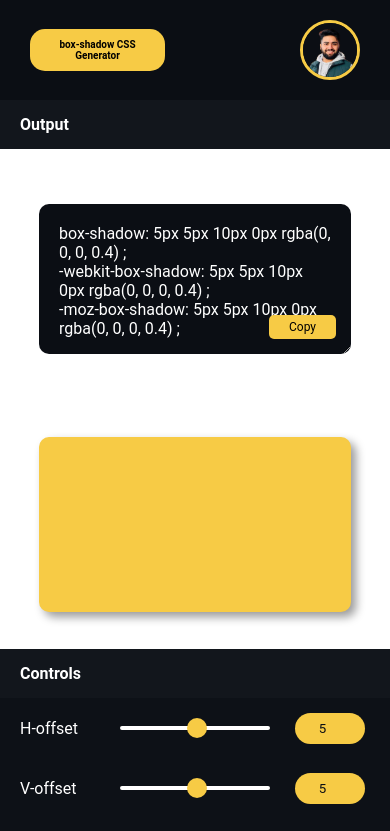
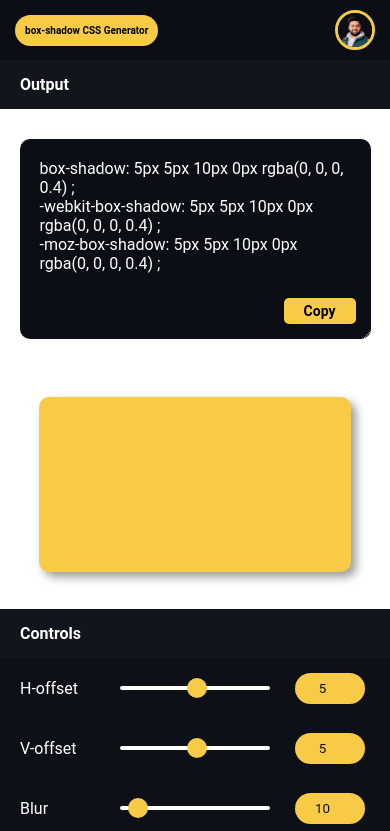
Before and after one commit to ShahirHossaini/css-shadow-generator, a React (Create React App) app: page / in a window 390 px wide. Shown: the top 831 px of the page. Built offline with nearby package versions, Linux system fonts and the light colour scheme.

Commit message:
Copy button dynamic text functionality added

```diff
--- a/src/App.css
+++ b/src/App.css
@@ -51,13 +51,12 @@ body {
   width: 240px;
 
   display: flex;
+  align-items: center;
 }
 
 .profile-photo {
   height: 60px;
   width: 60px;
-
-  background: green;
 
   border-radius: 50%;
 
@@ -294,7 +293,7 @@ body {
 }
 
 .code-container .code textarea {
-  height: 150px;
+  height: 100%;
   width: 100%;
 
   outline: none;
--- a/src/App.phone.css
+++ b/src/App.phone.css
@@ -4,7 +4,11 @@
   }
 
   .main-header {
-    height: 100px;
+    height: 60px;
+  }
+
+  .main-header > aside {
+    padding: 15px;
   }
 
   .title h1 {
@@ -12,9 +16,7 @@
 
     padding: 10px;
 
-    text-align: center;
-
-    border-radius: 15px;
+    border-radius: 20px;
   }
 
   .profile-name-username {
@@ -23,6 +25,11 @@
 
   .profile-container {
     flex-direction: row-reverse;
+  }
+
+  .profile-photo {
+    height: 40px;
+    width: 40px;
   }
 
   .main-body {
@@ -56,4 +63,15 @@
   input[type="checkbox"] + label p {
     font-size: 10px;
   }
+
+  .code-container .code {
+    height: 200px;
+    width: 90%;
+  }
+
+  .code-container .code button {
+    font-size: 14px;
+
+    font-weight: bold;
+  }
 }
--- a/src/components/Header.jsx
+++ b/src/components/Header.jsx
@@ -8,11 +8,13 @@ const Header = () => {
       <aside className="title">
         <h1>box-shadow CSS Generator</h1>
       </aside>
+
       <aside className="profile">
         <div className="profile-container">
           <div className="profile-photo">
             <img src={profilePhoto} alt="shahir dev profile" />
           </div>
+
           <div className="profile-name-username">
             <p>Shahir Hussaini</p>
             <a
--- a/src/components/OutputCode.jsx
+++ b/src/components/OutputCode.jsx
@@ -1,18 +1,29 @@
-import React from "react";
+import React, { useState } from "react";
 
 const OutputCode = ({ cssCode }) => {
   let cssStyle = cssCode();
   let OutPut = `box-shadow: ${cssStyle}; \n-webkit-box-shadow: ${cssStyle}; \n-moz-box-shadow: ${cssStyle};`;
 
+  const [copyText, setCopyText] = useState("Copy");
+
   const handleCopy = () => {
+    // Copy the output css to clipboard
     navigator.clipboard.writeText(OutPut);
+
+    // Change the Copy button text to Copied
+    setCopyText("Copied");
+
+    // Change the Copy button text to Copy after 3 seconds
+    setTimeout(() => {
+      setCopyText("Copy");
+    }, 3000);
   };
 
   return (
     <div className="code-container">
       <div className="code">
         <textarea value={OutPut} readOnly></textarea>
-        <button onClick={handleCopy}>Copy</button>
+        <button onClick={handleCopy}>{copyText}</button>
       </div>
     </div>
   );
```
